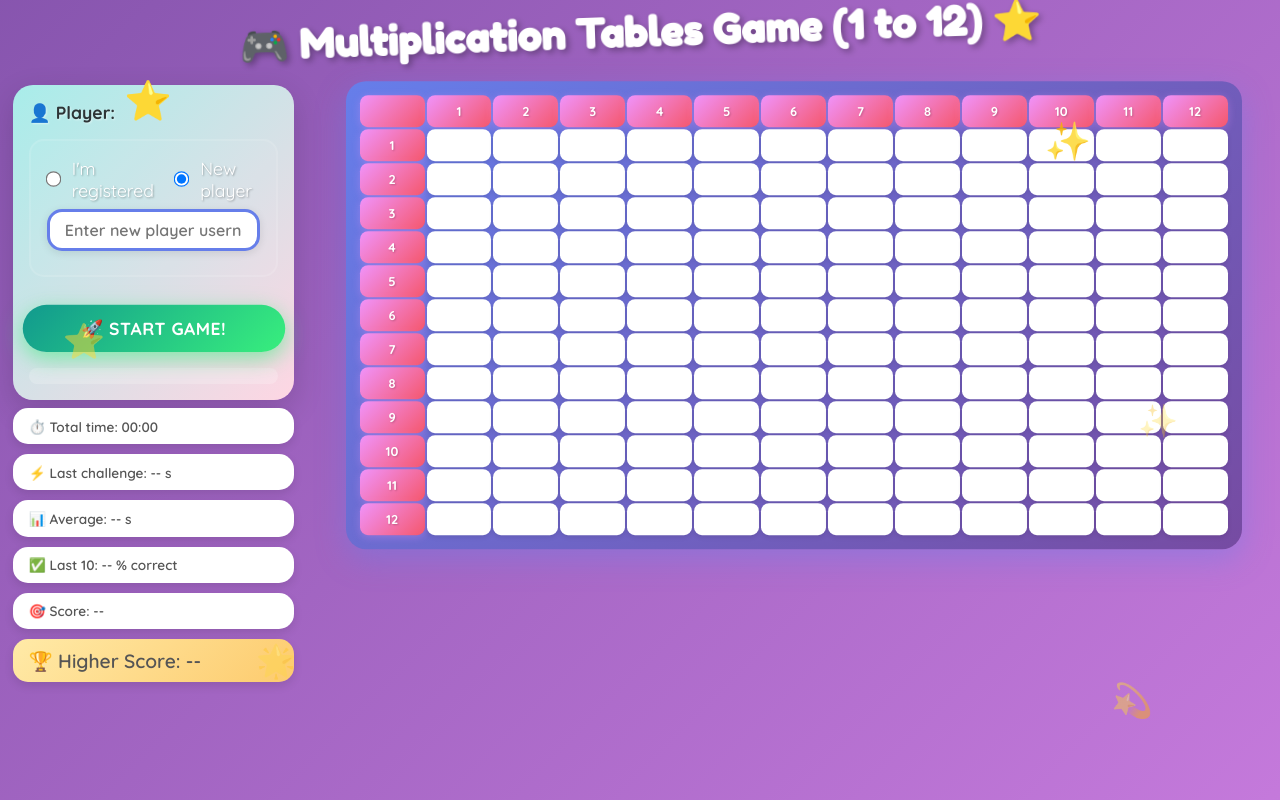
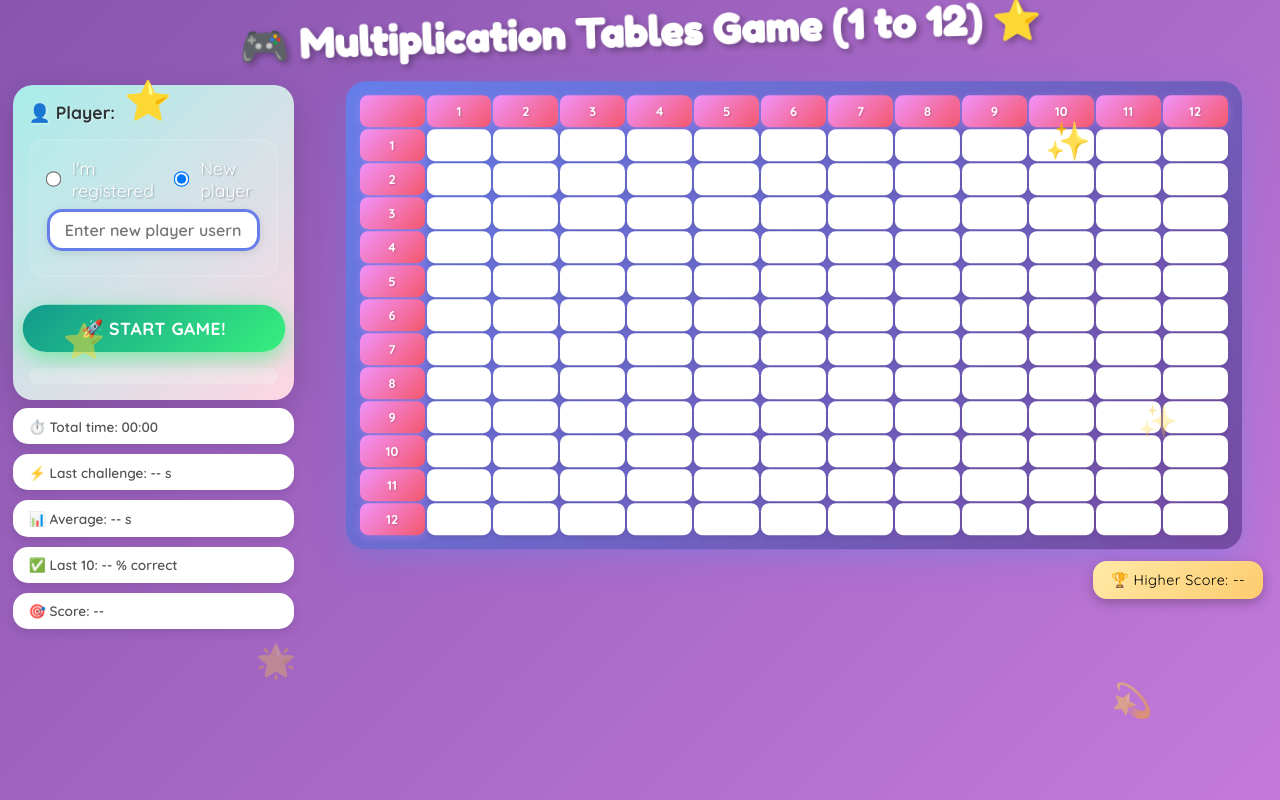
Before and after one commit to frenetico55555/times_tables_challenge, a plain HTML site: page index.html in a window 1280 px wide. Drawn offline with Linux system fonts and the light colour scheme; no server answers.

Commit message:
feat(ui): reposition highscore display below table bottom-right

```diff
--- a/index.html
+++ b/index.html
@@ -401,6 +401,27 @@
       70%  { transform: scale(1.15) translateY(-3px) rotate(-2deg);}
       80%  { transform: scale(1.1) translateY(0) rotate(0deg);}
       100% { transform: scale(1) translateY(0) rotate(0deg);}
+    }
+
+    /* Floating highscore container positioned just below bottom-right of matrix */
+    #highscore-floating {
+      position: relative;
+      width: 100%;
+      display: flex;
+      justify-content: flex-end;
+      margin-top: 8px;
+      padding-right: 4px;
+    }
+    #highscore-floating #highscore {
+      background: linear-gradient(135deg, #ffeaa7 0%, #fdcb6e 100%) !important;
+      box-shadow: 0 4px 12px rgba(0,0,0,0.25);
+      border-radius: 14px;
+      padding: 10px 18px;
+      font-size: clamp(0.9em, 1vw, 1.05em) !important;
+      letter-spacing: 0.5px;
+    }
+    @media (max-width: 900px) {
+      #highscore-floating { justify-content: center; }
     }
 
     /* User Registration System Styles */
@@ -823,14 +844,13 @@
         <span id="feedback"></span>
       </div>
 
-      <div id="stats">
+    <div id="stats">
   <span id="cronometro">⏱️ Tiempo total: 00:00</span>
   <span id="ultimo-tiempo">⚡ Último reto: -- s</span>
   <span id="promedio-tiempo">📊 Promedio: -- s</span>
   <span id="porcentaje-correctas">✅ Últimos 10: -- % correctas</span>
   <span id="score">🎯 Score: --</span>
-  <span id="highscore">🏆 Mejor Score: --</span>
-      </div>
+    </div>
     </div>
 
     <!-- Right Panel: Game Table -->
@@ -868,6 +888,7 @@
       </script>
     </tbody>
   </table>
+  <div id="highscore-floating"><span id="highscore">🏆 Mejor Score: --</span></div>
     </div>
   </div>
   <!-- Firebase Configuration -->
```
